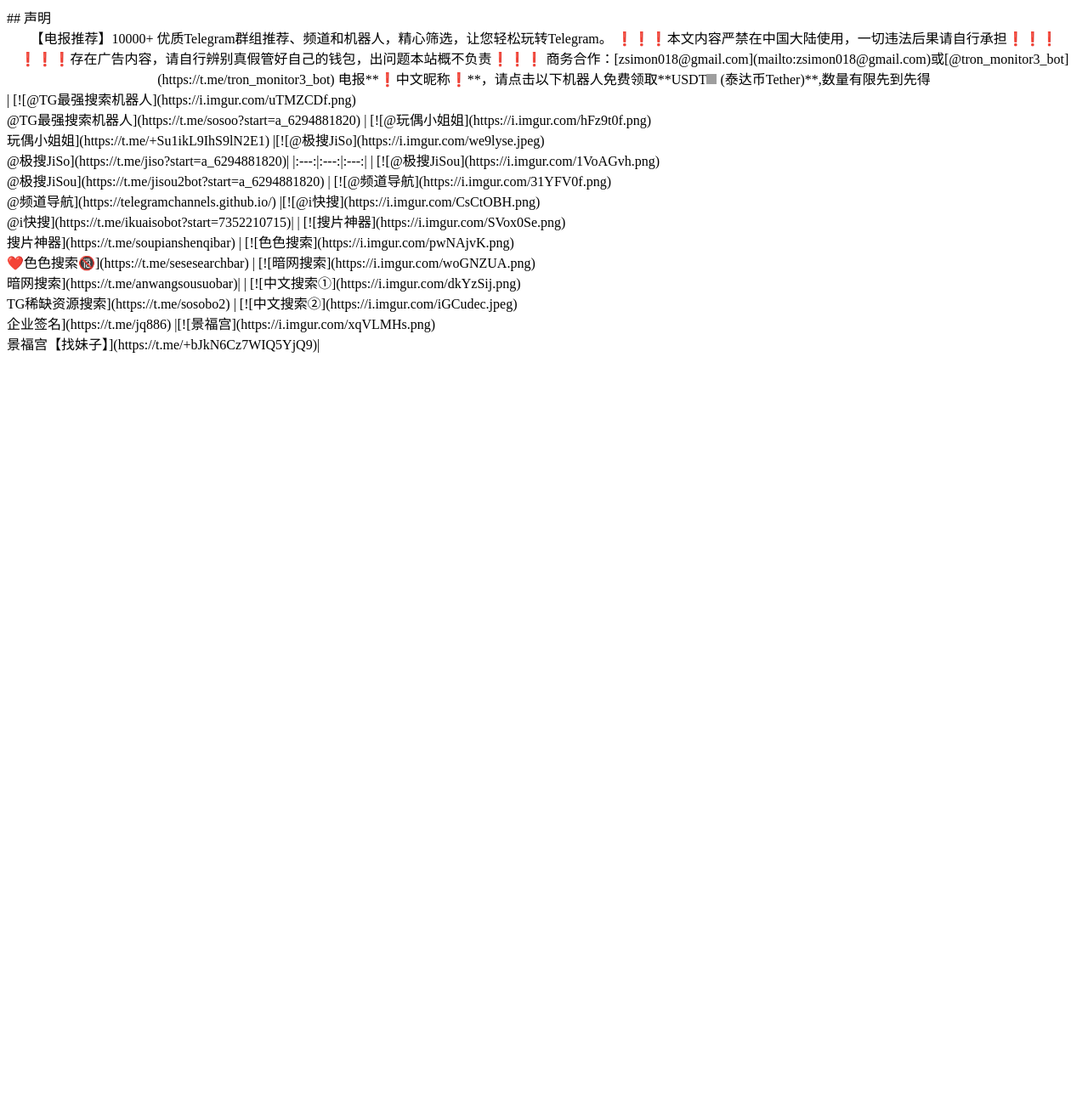
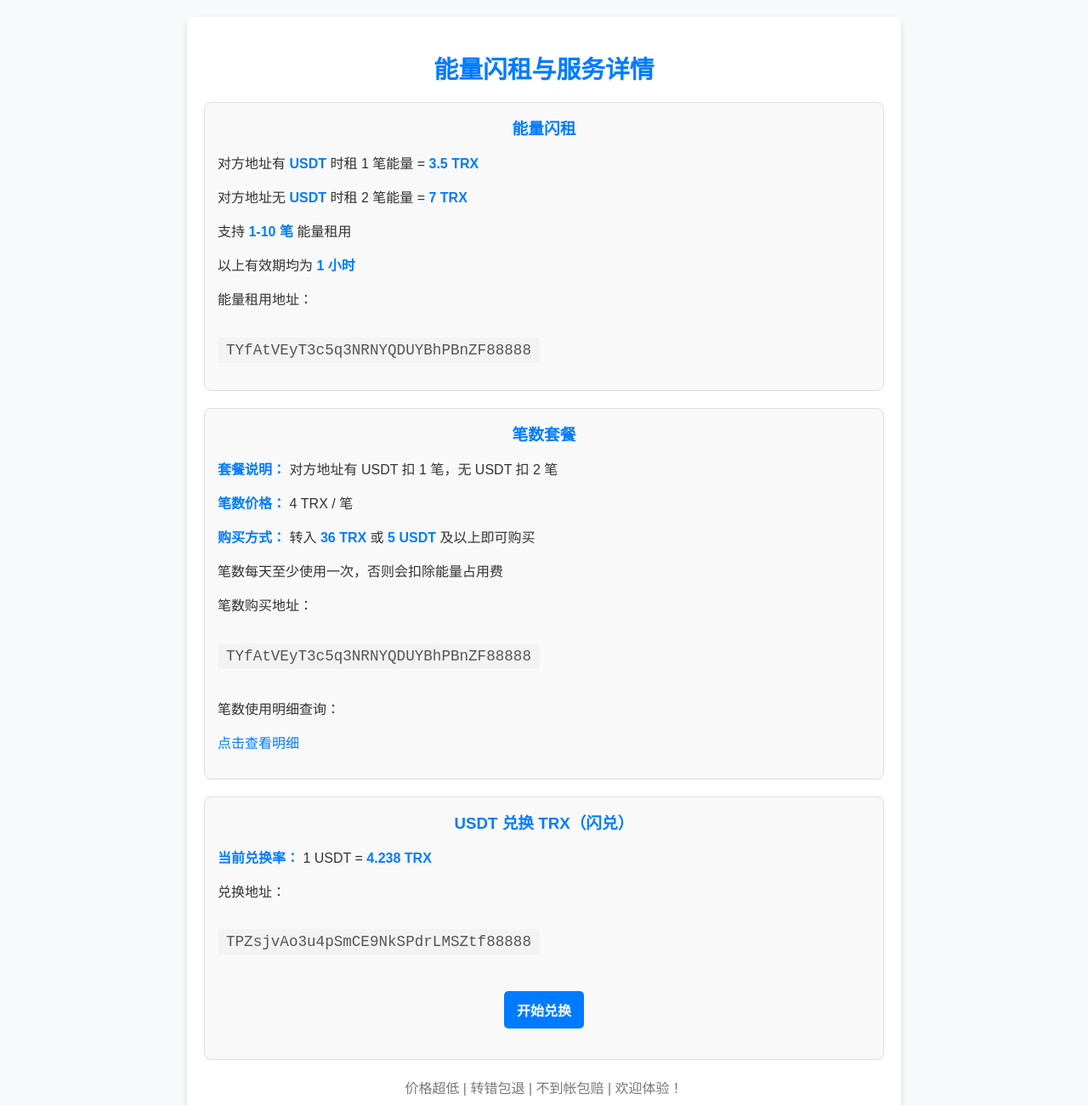
Before and after one commit to zsimon018/test, a plain HTML site: page index.html in a window 1280 px wide. Shown: the top 1300 px of the page at 85% size. Before the commit the page ends 800 px from the top, so only its background shows below. Drawn offline with Linux system fonts and the light colour scheme; grey boxes are pictures that could not be loaded.

Commit message:
Update index.html

```diff
--- a/index.html
+++ b/index.html
@@ -1,28 +1,133 @@
-<!--
- * @Description:
- * @telegram: @tron_monitor3_bot
--->
-<meta name="keywords" content="飞机, 机器人, Bot, DG, Baccarat, 赌博, 出款, 提现, 博彩, Tron, USDT">
-## 声明
-<div align="center">
-【电报推荐】10000+ 优质Telegram群组推荐、频道和机器人，精心筛选，让您轻松玩转Telegram。
 
-❗️❗️❗️本文内容严禁在中国大陆使用，一切违法后果请自行承担❗️❗️❗️
+<!DOCTYPE html>
+<html lang="en">
+<head>
+    <meta charset="UTF-8">
+    <meta name="viewport" content="width=device-width, initial-scale=1.0">
+    <title>能量闪租与服务详情</title>
+    <style>
+        body {
+            font-family: Arial, sans-serif;
+            background-color: #f8f9fa;
+            margin: 0;
+            padding: 0;
+            color: #333;
+        }
+        .container {
+            max-width: 800px;
+            margin: 20px auto;
+            background: #ffffff;
+            border-radius: 8px;
+            box-shadow: 0 4px 8px rgba(0, 0, 0, 0.1);
+            overflow: hidden;
+            padding: 20px;
+        }
+        h1, h2, h3 {
+            text-align: center;
+            color: #007bff;
+            margin-bottom: 10px;
+        }
+        h1 {
+            font-size: 1.8rem;
+            margin-bottom: 20px;
+        }
+        .section {
+            margin: 20px 0;
+            padding: 15px;
+            border: 1px solid #ddd;
+            border-radius: 8px;
+            background-color: #f9f9f9;
+        }
+        .section h3 {
+            margin: 0 0 10px;
+        }
+        .highlight {
+            color: #007bff;
+            font-weight: bold;
+        }
+        .address {
+            font-family: monospace;
+            font-size: 1.1rem;
+            color: #555;
+            background: #f3f3f3;
+            padding: 5px 10px;
+            border-radius: 4px;
+            display: inline-block;
+        }
+        .cta {
+            text-align: center;
+            margin-top: 20px;
+        }
+        .cta a {
+            display: inline-block;
+            padding: 10px 15px;
+            background-color: #007bff;
+            color: #fff;
+            border-radius: 5px;
+            text-decoration: none;
+            font-weight: bold;
+            margin: 5px;
+        }
+        .cta a:hover {
+            background-color: #0056b3;
+        }
+        .link {
+            color: #007bff;
+            text-decoration: none;
+        }
+        .link:hover {
+            text-decoration: underline;
+        }
+        footer {
+            text-align: center;
+            margin: 20px 0;
+            color: #777;
+        }
+    </style>
+</head>
+<body>
+    <div class="container">
+        <h1>能量闪租与服务详情</h1>
 
-❗️❗️❗️存在️广告内容，请自行辨别真假管好自己的钱包，出问题本站概不负责❗️❗️❗️
+        <!-- 能量闪租 -->
+        <div class="section">
+            <h3>能量闪租</h3>
+            <p>对方地址有 <span class="highlight">USDT</span> 时租 1 笔能量 = <span class="highlight">3.5 TRX</span></p>
+            <p>对方地址无 <span class="highlight">USDT</span> 时租 2 笔能量 = <span class="highlight">7 TRX</span></p>
+            <p>支持 <span class="highlight">1-10 笔</span> 能量租用</p>
+            <p>以上有效期均为 <span class="highlight">1 小时</span></p>
+            <p>能量租用地址：</p>
+            <p class="address">TYfAtVEyT3c5q3NRNYQDUYBhPBnZF88888</p>
+        </div>
 
-商务合作：[zsimon018@gmail.com](mailto:zsimon018@gmail.com)或[@tron_monitor3_bot](https://t.me/tron_monitor3_bot)
+        <!-- 笔数套餐 -->
+        <div class="section">
+            <h3>笔数套餐</h3>
+            <p><span class="highlight">套餐说明：</span> 对方地址有 USDT 扣 1 笔，无 USDT 扣 2 笔</p>
+            <p><span class="highlight">笔数价格：</span> 4 TRX / 笔</p>
+            <p><span class="highlight">购买方式：</span> 转入 <span class="highlight">36 TRX</span> 或 <span class="highlight">5 USDT</span> 及以上即可购买</p>
+            <p>笔数每天至少使用一次，否则会扣除能量占用费</p>
+            <p>笔数购买地址：</p>
+            <p class="address">TYfAtVEyT3c5q3NRNYQDUYBhPBnZF88888</p>
+            <p>笔数使用明细查询：</p>
+            <p><a href="https://www.tronscan.uk/?usercode=MTM5NjUyMzIyNjcy" target="_blank" class="link">点击查看明细</a></p>
+        </div>
 
-电报**❗️中文昵称❗️**，请点击以下机器人免费领取**USDT<img src="https://cryptologos.cc/logos/tether-usdt-logo.png" alt="USDT" width="12" height="12">
-(泰达币Tether)**,数量有限先到先得
+        <!-- USDT兑换TRX -->
+        <div class="section">
+            <h3>USDT 兑换 TRX（闪兑）</h3>
+            <p><span class="highlight">当前兑换率：</span> 1 USDT = <span class="highlight">4.238 TRX</span></p>
+            <p>兑换地址：</p>
+            <p class="address">TPZsjvAo3u4pSmCE9NkSPdrLMSZtf88888</p>
+            <p class="cta">
+                <a href="#">开始兑换</a>
+            </p>
+        </div>
 
-
-</div>
-
-| [![@TG最强搜索机器人](https://i.imgur.com/uTMZCDf.png)<br>@TG最强搜索机器人](https://t.me/sosoo?start=a_6294881820) | [![@玩偶小姐姐](https://i.imgur.com/hFz9t0f.png)<br>玩偶小姐姐](https://t.me/+Su1ikL9IhS9lN2E1)  |[![@极搜JiSo](https://i.imgur.com/we9lyse.jpeg)<br>@极搜JiSo](https://t.me/jiso?start=a_6294881820)|
-|:---:|:---:|:---:|
-| [![@极搜JiSou](https://i.imgur.com/1VoAGvh.png)<br>@极搜JiSou](https://t.me/jisou2bot?start=a_6294881820)  |  [![@频道导航](https://i.imgur.com/31YFV0f.png)<br>@频道导航](https://telegramchannels.github.io/) |[![@i快搜](https://i.imgur.com/CsCtOBH.png)<br>@i快搜](https://t.me/ikuaisobot?start=7352210715)|
-| [![搜片神器](https://i.imgur.com/SVox0Se.png)<br>搜片神器](https://t.me/soupianshenqibar)  |  [![色色搜索](https://i.imgur.com/pwNAjvK.png)<br>❤️色色搜索🔞](https://t.me/sesesearchbar) | [![暗网搜索](https://i.imgur.com/woGNZUA.png)<br>暗网搜索](https://t.me/anwangsousuobar)|
-| [![中文搜索①](https://i.imgur.com/dkYzSij.png)<br>TG稀缺资源搜索](https://t.me/sosobo2)  |  [![中文搜索②](https://i.imgur.com/iGCudec.jpeg)<br>企业签名](https://t.me/jq886) |[![景福宫](https://i.imgur.com/xqVLMHs.png)<br>景福宫【找妹子】](https://t.me/+bJkN6Cz7WIQ5YjQ9)|
-
-</table>
+        <!-- Footer -->
+        <footer>
+            <p>价格超低 | 转错包退 | 不到帐包赔 | 欢迎体验！</p>
+        </footer>
+    </div>
+</body>
+</html>
```
